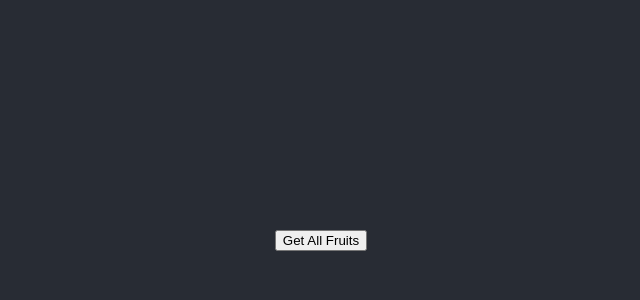
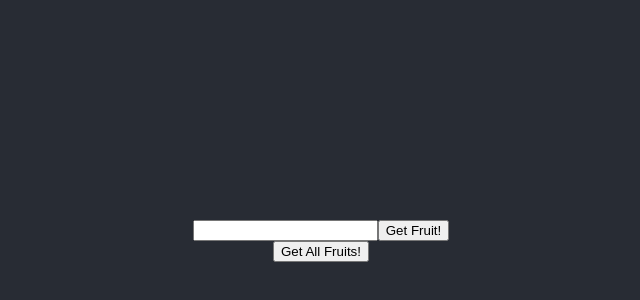
Before and after one commit to vwang4536/BeautyCounter-Assessment, a React (Create React App) app in the folder src/client/: page / in a window 1280 px wide. Shown: the part 160-460 px from the top of the page, without its empty margins (319-959 px from the left). Built offline with nearby package versions, Linux system fonts and the light colour scheme.

Commit message:
added input component, adding getfruit functionality including error handling

```diff
--- a/src/client/src/App.css
+++ b/src/client/src/App.css
@@ -10,7 +10,13 @@
   color: white;
 }
 
-.App-logo {
+.fruitImage {
+  width: 400px;
+  height: 400px;
+
+}
+
+/* .App-logo {
   height: 40vmin;
   pointer-events: none;
 }
@@ -19,9 +25,9 @@
   .App-logo {
     animation: App-logo-spin infinite 20s linear;
   }
-}
+} */
 
-.App-header {
+/* .App-header {
   background-color: #282c34;
   min-height: 100vh;
   display: flex;
@@ -30,9 +36,9 @@
   justify-content: center;
   font-size: calc(10px + 2vmin);
   color: white;
-}
+} */
 
-.App-link {
+/* .App-link {
   color: #61dafb;
 }
 
@@ -43,4 +49,4 @@
   to {
     transform: rotate(360deg);
   }
-}
+} */
--- a/src/client/src/App.jsx
+++ b/src/client/src/App.jsx
@@ -2,6 +2,7 @@ import React from 'react';
 import './App.css';
 import axios from 'axios';
 import FruitDisplay from './components/FruitDisplay';
+import Input from './components/Input';
 
 // function App() {
   // return (
@@ -29,20 +30,40 @@ class App extends React.Component {
     super(props)
     this.state = {
       fruits: [],
+      inputText: '',
+      displayError: false,
     }
-
-    this.getFruits = this.getFruits.bind(this);
   }
 
-  async getFruits() {
+  getFruits = async () => {
     try {
       const response = await axios.get('http://localhost:3000/fruits');
       this.setState({
         fruits: response.data
       });
-      console.log(this.state)
+
     } catch (error) {
       console.log(error);
+    }
+  }
+
+  getFruit = async (name) => {
+    try {
+      const response = await axios.get('http://localhost:3000/fruit', {
+        params: {
+          name: name
+        }
+      });
+
+      this.setState({
+        fruits: response.data
+      });
+    } catch (error) {
+      console.log(error.response.data)
+      this.setState({
+        fruits: [],
+        displayError: true,
+      });
     }
   }
 
@@ -56,9 +77,10 @@ class App extends React.Component {
             Edit <code>src/App.js</code> and save to reload.
           </p>
         </header> */}
-        <button onClick={this.getFruits} type="button">Get All Fruits</button>
+        <Input getFruit={this.getFruit}/>
+        <button onClick={this.getFruits} type="button">Get All Fruits!</button>
         <div>
-          {fruits.map((fruit) => {return <FruitDisplay fruit/>})}
+          {fruits.map((fruit) => {return <FruitDisplay key={fruit.name} fruit={fruit}/>})}
         </div>
       </div>
     );
--- a/src/client/src/components/FruitDisplay.jsx
+++ b/src/client/src/components/FruitDisplay.jsx
@@ -2,10 +2,9 @@ import React from 'react';
 
 const FruitDisplay = (props) => {
   let { fruit } = props;
-  console.log('fruity', fruit)
   return (
     <div>
-      <img src={fruit.img} alt={fruit.name}/>
+      <img className="fruitImage" key={fruit.name} src={fruit.image} alt={fruit.name}/>
       <div>
         <p>Name: {fruit.name}</p>
         <p>Weight: {fruit.weight} grams</p>
--- /dev/null
+++ b/src/client/src/components/Input.jsx
@@ -0,0 +1,30 @@
+import React from 'react';
+
+class Input extends React.Component {
+  constructor(props) {
+    super(props)
+
+    this.state = {
+      inputText: '',
+    }
+  }
+
+  setText = (event) => {
+    this.setState({
+      inputText: event.target.value,
+    });
+  }
+
+  render() {
+    const getFruit = this.props.getFruit;
+    const name = this.state.inputText;
+    return (
+      <div>
+        <input onChange={this.setText} type="text" id="inputbox"/>
+        <input onClick={() => {getFruit(name)}} type="submit" value="Get Fruit!"/>
+      </div>
+    )
+  }
+}
+
+export default Input;
```
Also changed, not shown: 1 other file (tests, documents, lock files or other folders).
